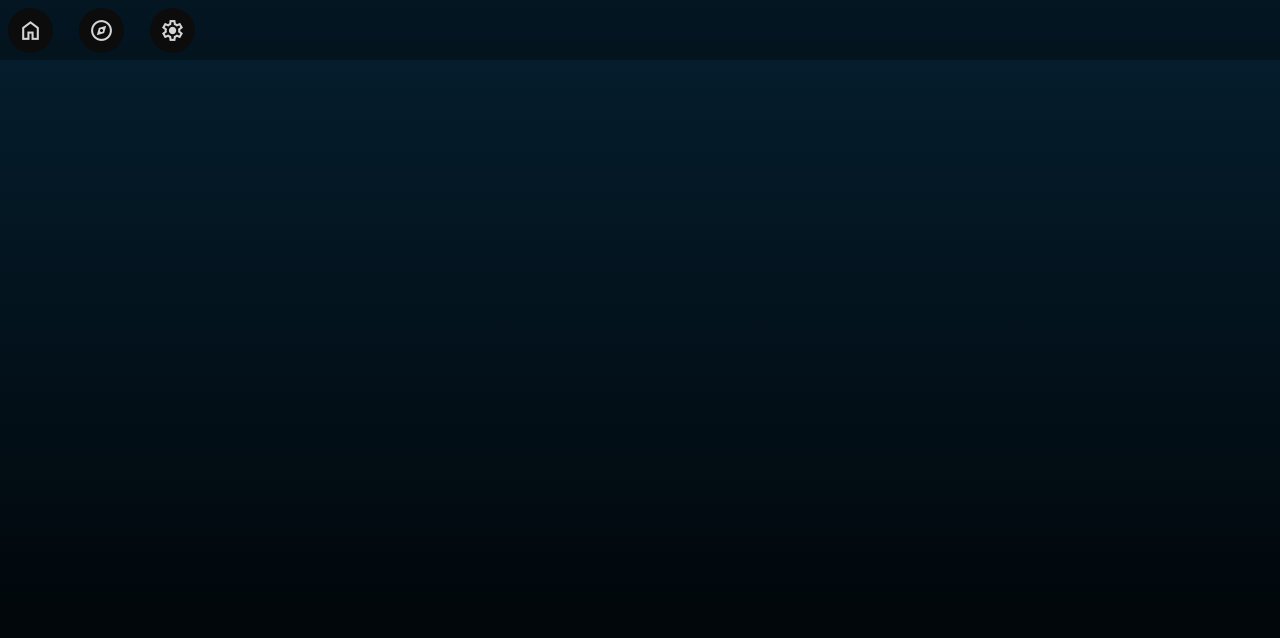
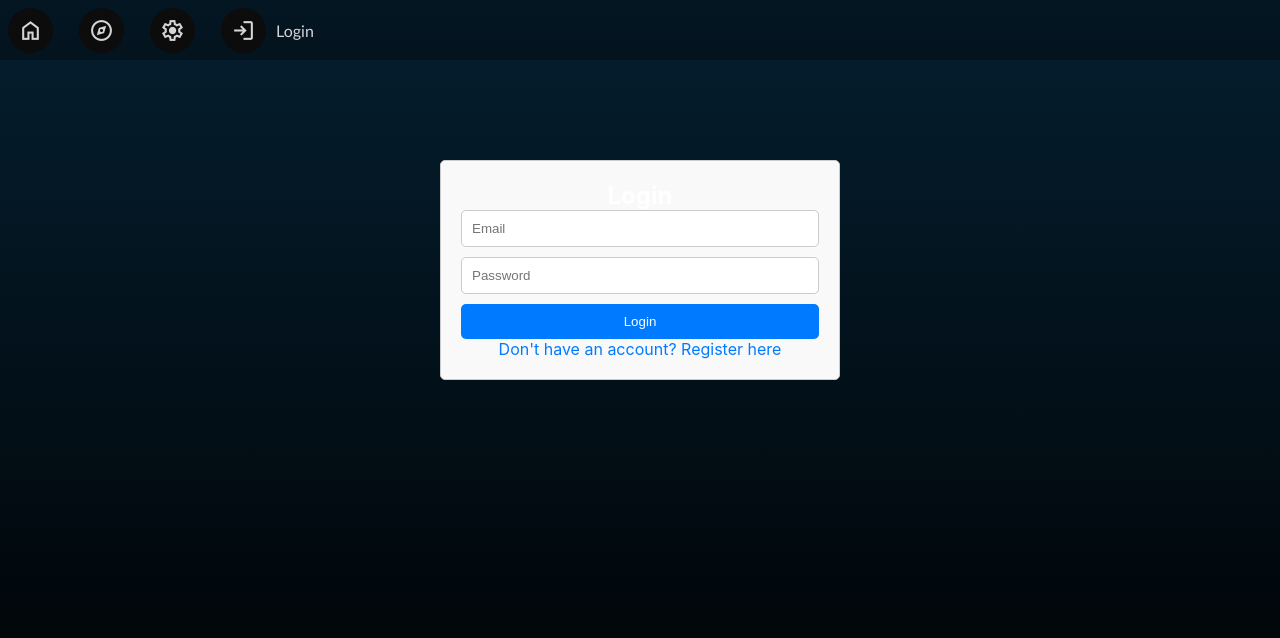
Before and after one commit to DiegoRojo99/Park-Hopper-Web, a React (Create React App) app in the folder frontend/: page /login in a window 1280 px wide. Shown: the top 638 px of the page. Built offline with nearby package versions, Linux system fonts and the light colour scheme; no server answers.

Commit message:
Added Firebase Login

```diff
--- a/frontend/package.json
+++ b/frontend/package.json
@@ -9,6 +9,7 @@
     "@testing-library/jest-dom": "^5.17.0",
     "@testing-library/react": "^13.4.0",
     "@testing-library/user-event": "^13.5.0",
+    "firebase": "^10.10.0",
     "react": "^18.2.0",
     "react-dom": "^18.2.0",
     "react-scripts": "5.0.1",
--- a/frontend/src/App.js
+++ b/frontend/src/App.js
@@ -7,8 +7,23 @@ import { BrowserRouter, Routes, Route } from "react-router-dom";
 import { ParkDetails } from './components/destinations/ParkDetails';
 import { AttractionDetails } from './components/destinations/AttractionDetails';
 import { WaitingTimes } from './components/destinations/WaitingTimes';
+import LoginRegister from './components/login/LoginRegister';
+import { useEffect } from 'react';
+import { onAuthStateChanged } from 'firebase/auth';
+import { auth } from './Firebase';
 
 function App() {
+
+  useEffect(()=>{
+    onAuthStateChanged(auth, (user) => {
+      if (user) {
+        // const uid = user.uid;
+      } else {
+        // console.log("user is logged out")
+      }
+    });
+  }, [])
+
   return (
     <BrowserRouter>
       <div id='main-container' className="App">
@@ -27,6 +42,8 @@ function App() {
             {/* <Route path="blogs" element={<Blogs />} />
             <Route path="contact" element={<Contact />} />
             <Route path="*" element={<NoPage />} /> */}
+
+            <Route path="/login" element={<LoginRegister />} />
           </Routes>
         </div>
       </div>
--- /dev/null
+++ b/frontend/src/Firebase.js
@@ -0,0 +1,16 @@
+import { initializeApp } from "firebase/app";
+import { getAuth } from "firebase/auth";
+
+const firebaseConfig = {
+  apiKey: process.env.REACT_APP_FIREBASE_API_KEY,
+  authDomain: process.env.REACT_APP_FIREBASE_AUTH_DOMAIN,
+  projectId: process.env.REACT_APP_FIREBASE_PROJECT_ID,
+  storageBucket: process.env.REACT_APP_FIREBASE_STORAGE_BUCKET,
+  messagingSenderId: process.env.REACT_APP_FIREBASE_MESSAGING_SENDER_ID,
+  appId: process.env.REACT_APP_FIREBASE_APP_ID,
+};
+
+// Initialize Firebase
+const app = initializeApp(firebaseConfig);
+export const auth = getAuth(app);
+export default app;
--- /dev/null
+++ b/frontend/src/components/login/LoginRegister.css
@@ -0,0 +1,47 @@
+.login-register-container {
+  max-width: 400px;
+  margin: 100px auto;
+  padding: 20px;
+  border: 1px solid #ccc;
+  border-radius: 5px;
+  background-color: #f9f9f9;
+}
+
+h2 {
+  text-align: center;
+}
+
+form {
+  display: flex;
+  flex-direction: column;
+}
+
+input {
+  margin-bottom: 10px;
+  padding: 10px;
+  border: 1px solid #ccc;
+  border-radius: 5px;
+}
+
+button {
+  padding: 10px;
+  border: none;
+  border-radius: 5px;
+  background-color: #007bff;
+  color: #fff;
+  cursor: pointer;
+}
+
+button:hover {
+  background-color: #0056b3;
+}
+
+p {
+  text-align: center;
+  cursor: pointer;
+  color: #007bff;
+}
+
+p:hover {
+  text-decoration: underline;
+}
--- /dev/null
+++ b/frontend/src/components/login/LoginRegister.jsx
@@ -0,0 +1,94 @@
+import React, { useState } from 'react';
+import './LoginRegister.css';
+import { signInWithEmailAndPassword, createUserWithEmailAndPassword } from '@firebase/auth';
+import { auth } from '../../Firebase';
+
+const LoginRegister = () => {
+  const [username, setUsername] = useState('');
+  const [email, setEmail] = useState('');
+  const [password, setPassword] = useState('');
+  const [isLogin, setIsLogin] = useState(true);
+
+  async function login(email, password){
+    signInWithEmailAndPassword(auth, email, password)
+      .then((userCredential) => {
+        const user = userCredential.user;
+      })
+      .catch((error) => {
+        const errorCode = error.code;
+        const errorMessage = error.message;
+        // console.log(errorCode, errorMessage)
+      });
+  }
+
+  async function register(email, password){
+    await createUserWithEmailAndPassword(auth, email, password)
+      .then(async (userCredential) => {
+        const user = userCredential.user;
+        // Call backend API to add user to the database
+        const response = await fetch('http://localhost:5000/api/users', {
+          method: 'POST',
+          headers: {
+            'Content-Type': 'application/json'
+          },
+          body: JSON.stringify({ username, email, uid: user.uid }) // Pass username, email, and uid to backend
+        });
+        if (!response.ok) {
+          throw new Error('Failed to add user to database');
+        }
+      })
+      .catch((error) => {
+        const errorCode = error.code;
+        const errorMessage = error.message;
+        // console.log(errorCode, errorMessage);
+      });
+  }
+
+  const handleSubmit = (e) => {
+    e.preventDefault();
+
+    if(isLogin){
+      login(email, password);
+    }
+    else{
+      register(email, password);
+    }
+  };
+
+  return (
+    <div className="login-register-container">
+      <h2>{isLogin ? 'Login' : 'Register'}</h2>
+      <form onSubmit={handleSubmit}>
+        { !isLogin &&
+          <input
+            type="text"
+            placeholder="Username"
+            value={username}
+            onChange={(e) => setUsername(e.target.value)}
+            required
+          />
+        }
+        <input
+          type="email"
+          placeholder="Email"
+          value={email}
+          onChange={(e) => setEmail(e.target.value)}
+          required
+        />
+        <input
+          type="password"
+          placeholder="Password"
+          value={password}
+          onChange={(e) => setPassword(e.target.value)}
+          required
+        />
+        <button type="submit">{isLogin ? 'Login' : 'Register'}</button>
+      </form>
+      <p onClick={() => setIsLogin(!isLogin)}>
+        {isLogin ? 'Don\'t have an account? Register here' : 'Already have an account? Login here'}
+      </p>
+    </div>
+  );
+};
+
+export default LoginRegister;
--- a/frontend/src/components/nav/Nav.jsx
+++ b/frontend/src/components/nav/Nav.jsx
@@ -11,8 +11,8 @@ function Nav() {
         {/* <li><a href="#"><span class="material-symbols-outlined">analytics</span><span>Analytics</span></a></li>
         <li><a href="#"><span class="material-symbols-outlined">person</span><span>Account</span></a></li>
         <li><a href="#"><span class="material-symbols-outlined">report</span><span>Report</span></a></li>
-        <li><a href="#"><span class="material-symbols-outlined">email</span><span>Contact</span></a></li>
-        <li><a href="#"><span class="material-symbols-outlined">logout</span><span>Logout</span></a></li> */}
+        <li><a href="#"><span class="material-symbols-outlined">email</span><span>Contact</span></a></li>*/}
+        <li><a href="/login"><span class="material-symbols-outlined">login</span><span>Login</span></a></li>
       </ul>
     </div>
   );
```
Also changed, not shown: 1 other file (tests, documents, lock files or other folders).
